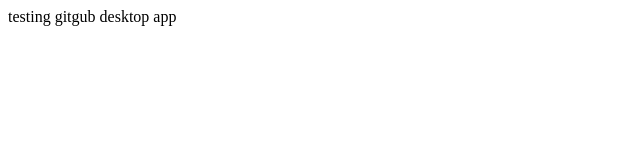
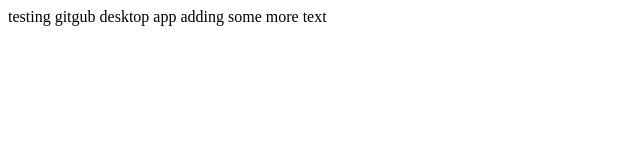
Before and after one commit to karizmaj/weddingsite, a plain HTML site: page index.html in a window 1280 px wide. Shown: the whole page, without its empty margins (0-640 px from the left). Drawn offline with Linux system fonts and the light colour scheme.

Commit message:
add more text

```diff
--- a/index.html
+++ b/index.html
@@ -8,5 +8,6 @@
 </head>
 <body>
     testing gitgub desktop app
+    adding some more text
 </body>
 </html>
```
